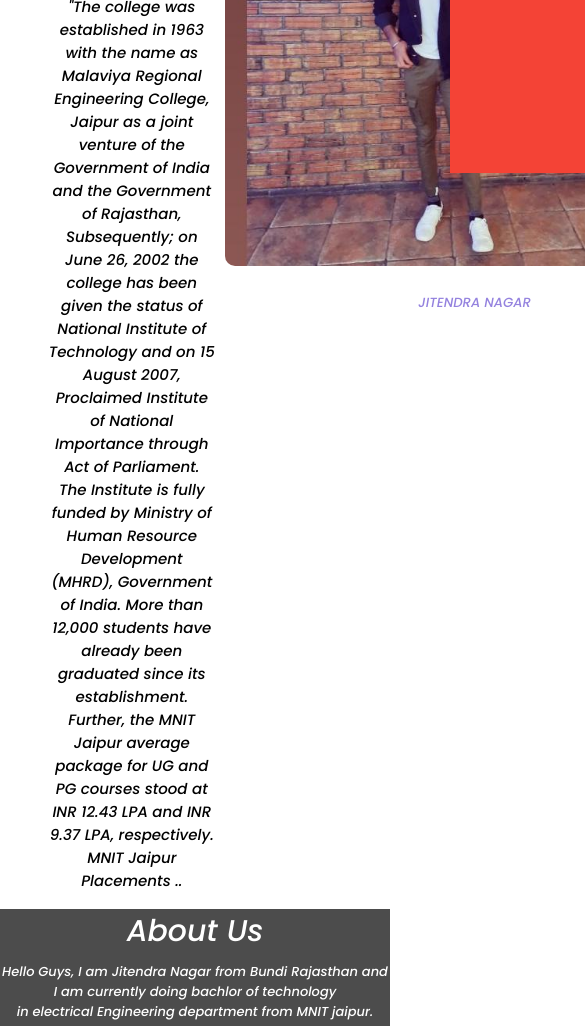
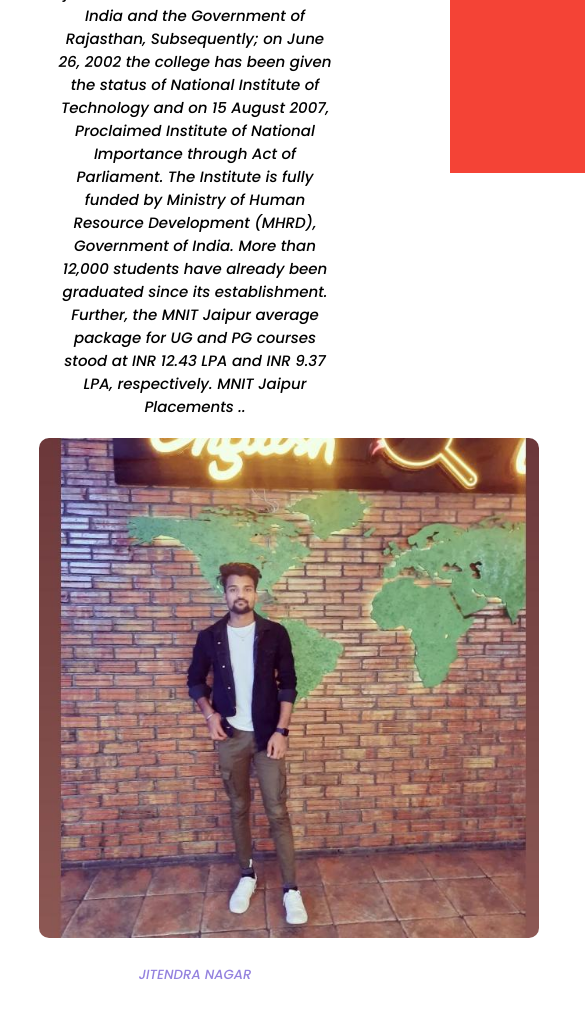
Before and after one commit to jitendra0143/MNITJaipurcollegewebsite, a plain HTML site: page about.html in a window 390 px wide. Shown: the part 671-1697 px from the top of the page, 585 px wide, since content can reach past the window. Drawn offline with Linux system fonts and the light colour scheme.

Commit message:
Update megaproject.css

```diff
--- a/megaproject.css
+++ b/megaproject.css
@@ -498,8 +498,8 @@ h3{
 
 }
 @media(max-width:700px){
-    .abt div{
-        display: block;
+    .abt{
+        flex-direction:column;
         flex-basis: 100%;
     }
 }
```
